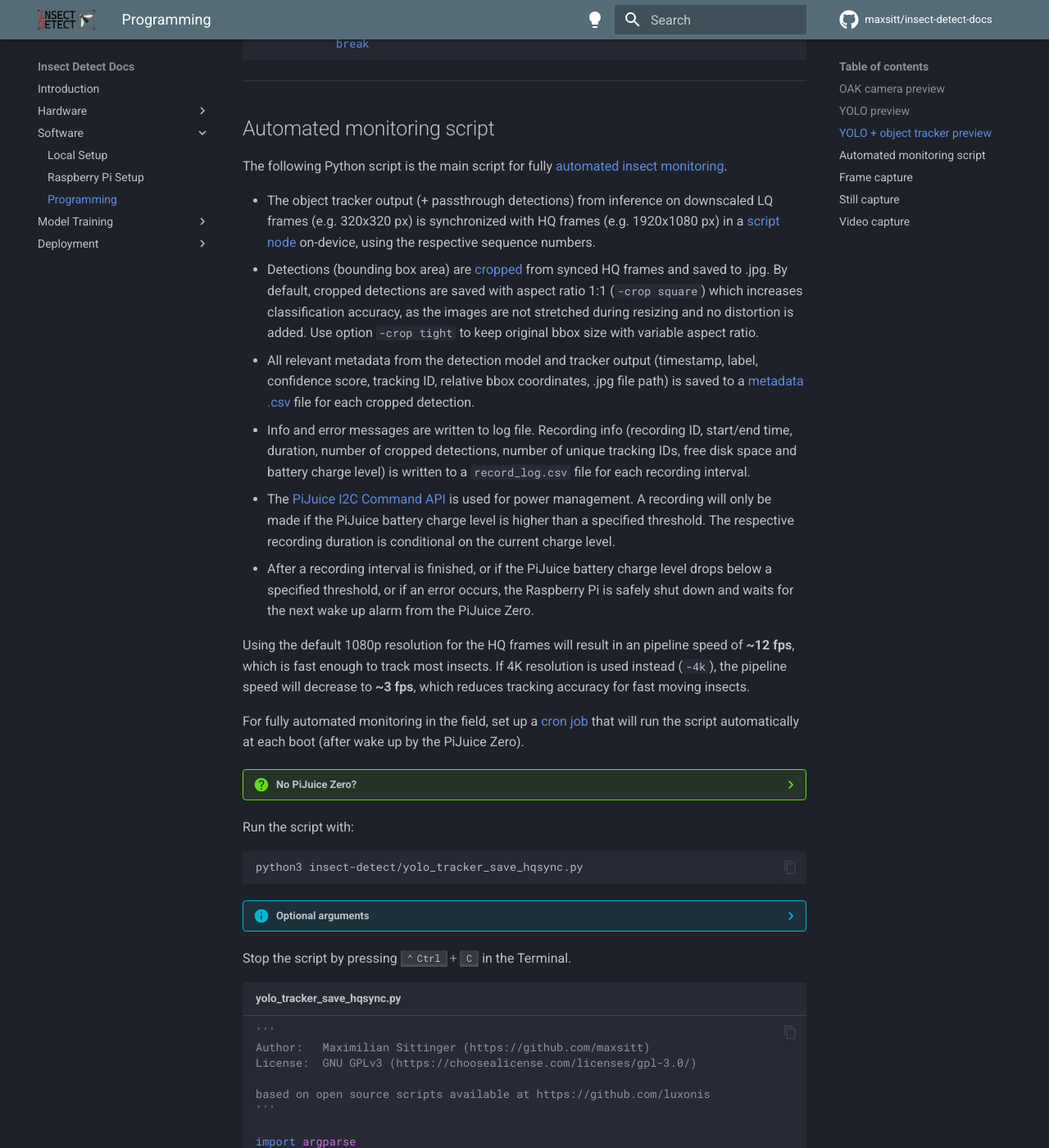
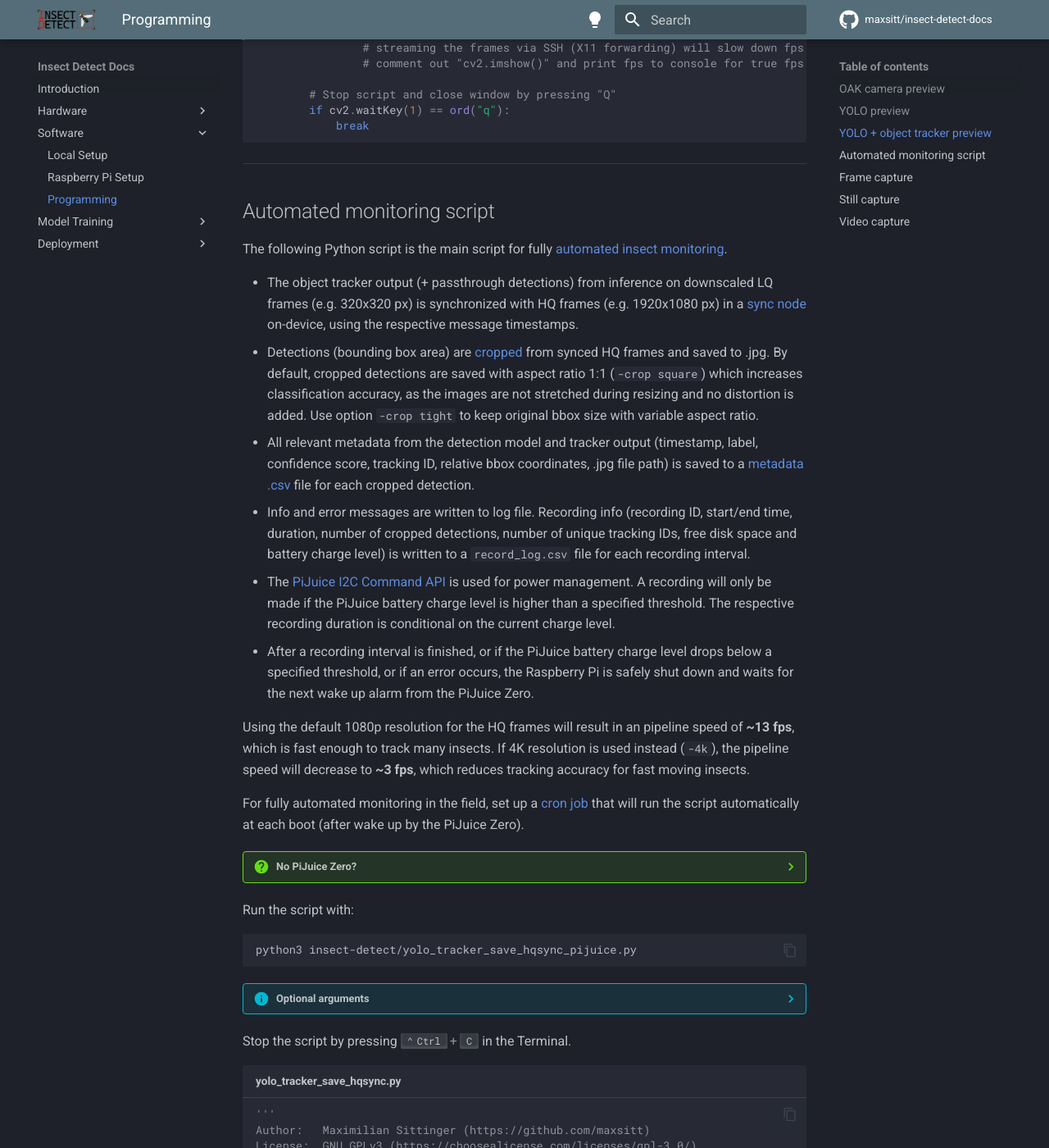
Before and after one commit to maxsitt/insect-detect-docs, an MkDocs documentation site: the page built from docs/software/programming.md, in a window 1280 px wide and 1400 px high, scrolled down 8984 px. Shown: the whole window at 82% size. Built offline with MkDocs 1.6.1 and Material for MkDocs 9.7.7, drawn with Linux system fonts in a browser that asks for light colours; comment, search, counter and statistics services are not loaded; some of the changed lines change nothing that is shown; some of the changed text lies outside the part shown.

Commit message:
Update programming.md
Add out of date info. Update script name, optional arguments, info and links.

````diff
--- a/docs/software/programming.md
+++ b/docs/software/programming.md
@@ -8,6 +8,13 @@
     symbol to open the code annotations for more information. More details
     about the API that is used can be found at the
     [DepthAI API Docs](https://docs.luxonis.com/projects/api/en/latest/){target=_blank}.
+
+!!! bug ""
+
+    2024-03-27: The scripts in this section are currently out of date! Will be updated soon.
+
+    Please check the [`insect-detect`](https://github.com/maxsitt/insect-detect){target=_blank}
+    GitHub repo for the latest updates.
 
 The latest versions of the Python scripts are available in the
 [`insect-detect`](https://github.com/maxsitt/insect-detect){target=_blank} GitHub repo.
@@ -575,8 +582,8 @@
 
 - The object tracker output (+ passthrough detections) from inference on downscaled
   LQ frames (e.g. 320x320 px) is synchronized with HQ frames (e.g. 1920x1080 px) in a
-  [script node](https://docs.luxonis.com/projects/api/en/latest/components/nodes/script/){target=_blank}
-  on-device, using the respective sequence numbers.
+  [sync node](https://docs.luxonis.com/projects/api/en/latest/components/nodes/sync_node/){target=_blank}
+  on-device, using the respective message timestamps.
 - Detections (bounding box area) are
   [cropped](https://maxsitt.github.io/insect-detect-docs/deployment/assets/images/hq_frame_sync_1080p.gif){target=_blank}
   from synced HQ frames and saved to .jpg. By default, cropped detections are saved
@@ -600,7 +607,7 @@
   Pi is safely shut down and waits for the next wake up alarm from the PiJuice Zero.
 
 Using the default 1080p resolution for the HQ frames will result in an
-pipeline speed of **~12 fps**, which is fast enough to track most insects.
+pipeline speed of **~13 fps**, which is fast enough to track many insects.
 If 4K resolution is used instead (`-4k`), the pipeline speed will decrease to
 **~3 fps**, which reduces tracking accuracy for fast moving insects.
 
@@ -612,26 +619,29 @@
 
     If you want to try the script without the PiJuice Zero pHAT connected to
     your Raspberry Pi, use the
-    [`yolo_tracker_save_hqsync_nopj.py`](https://github.com/maxsitt/insect-detect/blob/main/yolo_tracker_save_hqsync_nopj.py){target=_blank}
-    script, available at the [`insect-detect`](https://github.com/maxsitt/insect-detect){target=_blank} GitHub repo.
+    [`yolo_tracker_save_hqsync.py`](https://github.com/maxsitt/insect-detect/blob/main/yolo_tracker_save_hqsync.py){target=_blank}
+    script, available in the [`insect-detect`](https://github.com/maxsitt/insect-detect){target=_blank} GitHub repo.
 
 Run the script with:
 
 ``` bash
-python3 insect-detect/yolo_tracker_save_hqsync.py
+python3 insect-detect/yolo_tracker_save_hqsync_pijuice.py
 ```
 
 ??? info "Optional arguments"
 
-    Add after `python3 insect-detect/yolo_tracker_save_hqsync.py`, separated by space:
-
-    - `-4k` crop detections from (+ save HQ frames in) 4K resolution (default = 1080p)
-    - `-crop` save cropped detections with aspect ratio 1:1 (default = `-crop square`)
+    Add after `python3 insect-detect/yolo_tracker_save_hqsync_pijuice.py`, separated by space:
+
+    - `-4k` crop detections from (+ save HQ frames in) 4K resolution (default: 1080p)
+    - `-af CM_MIN CM_MAX` set auto focus range in cm (min distance, max distance)
+    - `-ae` use bounding box coordinates from detections to set auto exposure region
+    - `-crop` save cropped detections with aspect ratio 1:1 (default: `-crop square`)
               or keep original bbox size with variable aspect ratio (`-crop tight`)
-    - `-raw` additionally save HQ frames to .jpg (e.g. for training data collection)
-    - `-overlay` additionally save HQ frames with overlay (bbox + info) to .jpg
+    - `-raw` additionally save full HQ frames to .jpg (e.g. for training data collection)
+    - `-overlay` additionally save full HQ frames with overlays (bbox + info) to .jpg
     - `-log` write RPi CPU + OAK chip temperature, RPi available
              memory + CPU utilization and battery info to .csv
+    - `-zip` store data in an uncompressed .zip file for each day and delete original directory
 
 Stop the script by pressing ++ctrl+c++ in the Terminal.
 
````
